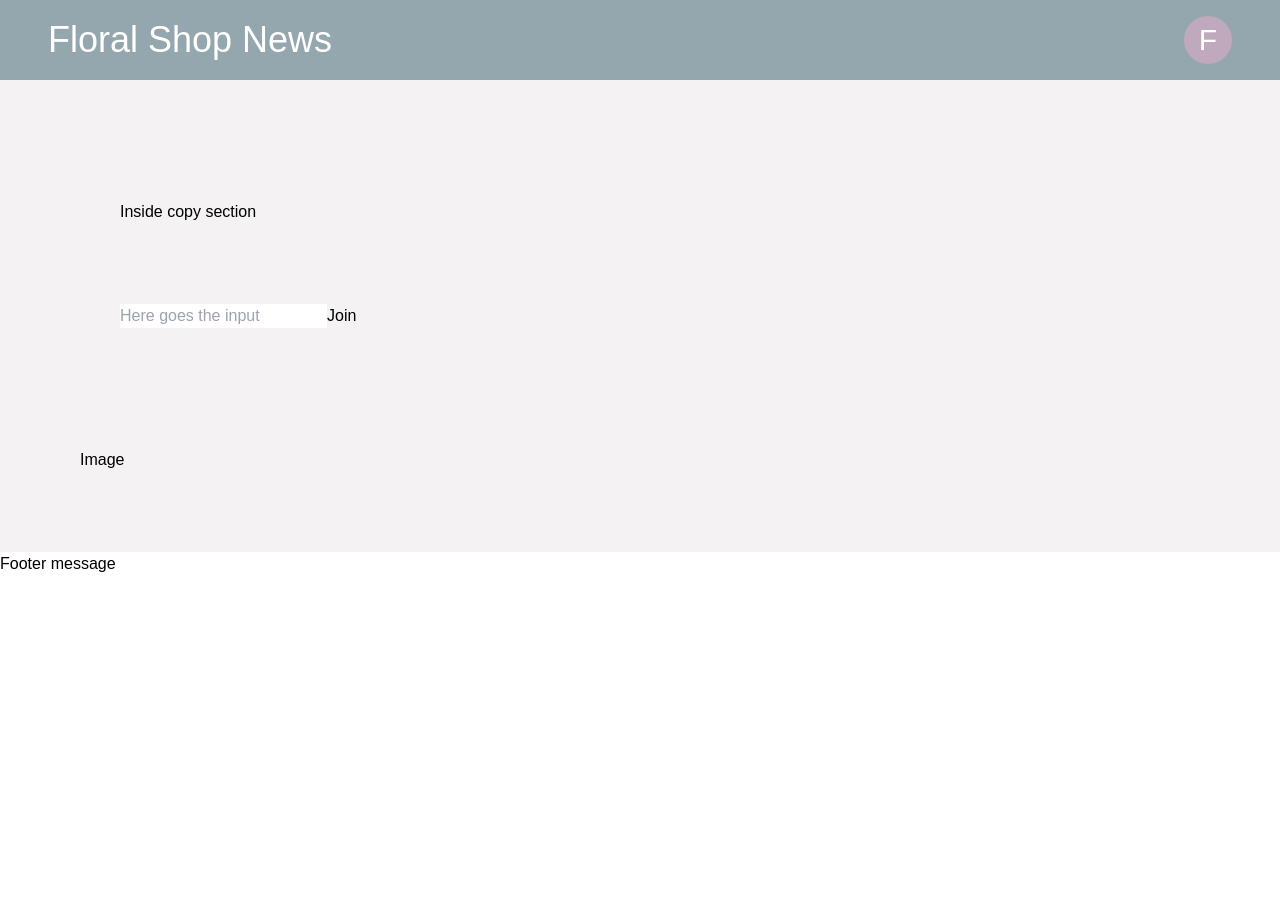
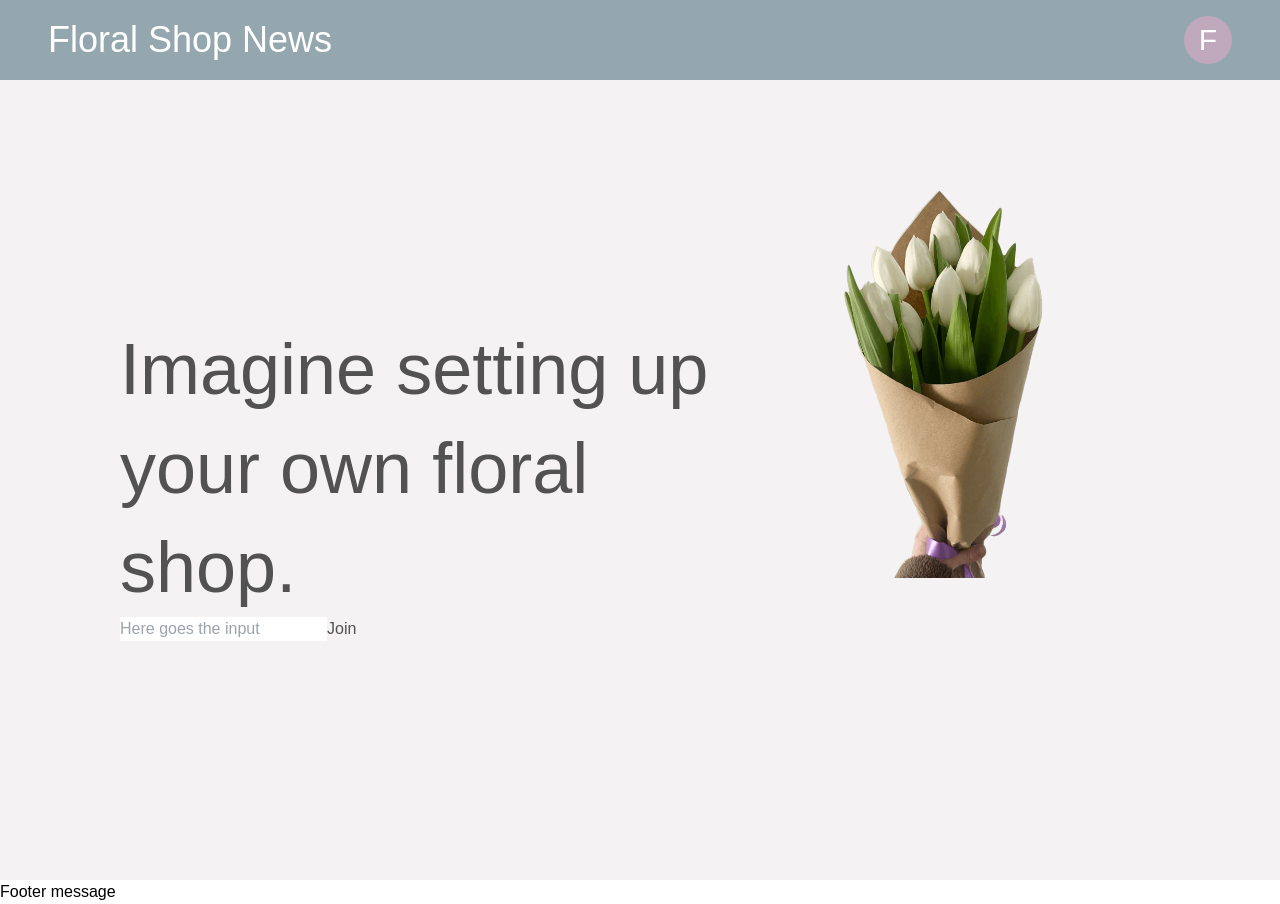
Before and after one commit to tinkereryorch/newsletter-landing-page, a Next.js app: page /landing_page in a window 1280 px wide. Before the commit the page ends 800 px from the top, so only its background shows below. Built offline with nearby package versions, Linux system fonts and the light colour scheme; a web font is replaced by a local one.

Commit message:
Centered elements in mainDisplay

```diff
--- a/src/components/mainDisplay.js
+++ b/src/components/mainDisplay.js
@@ -1,17 +1,17 @@
 export default function MainDisplay() {
     return(
-        <article className="main-display bg-floral-fill px-10 py-10">
-            <section className="action-section px-10 py-10">
-                <section className="copy-section px-10 py-10">
-                    <p>Inside copy section</p>
+        <article className="main-display flex justify-center items-start px-20 bg-floral-fill text-info-text h-screen">
+            <section className="action-section pt-60">
+                <section className="copy-section px-10">
+                    <p className="text-7xl leading-snug">Imagine setting up your own floral shop.</p>
                 </section>
-                <section className="form-section px-10 py-10">
+                <section className="form-section px-10">
                     <input placeholder="Here goes the input" />
                     <button>Join</button>
                 </section>
             </section>
-            <figure className="figure-section px-10 py-10">
-                <p>Image</p>
+            <figure className="figure-section py-20 pr-20">
+                <img className="scale-100" src="/bucket.png" alt="Hand holding a bucket of flowers"/>
             </figure>
         </article>
     );
```
